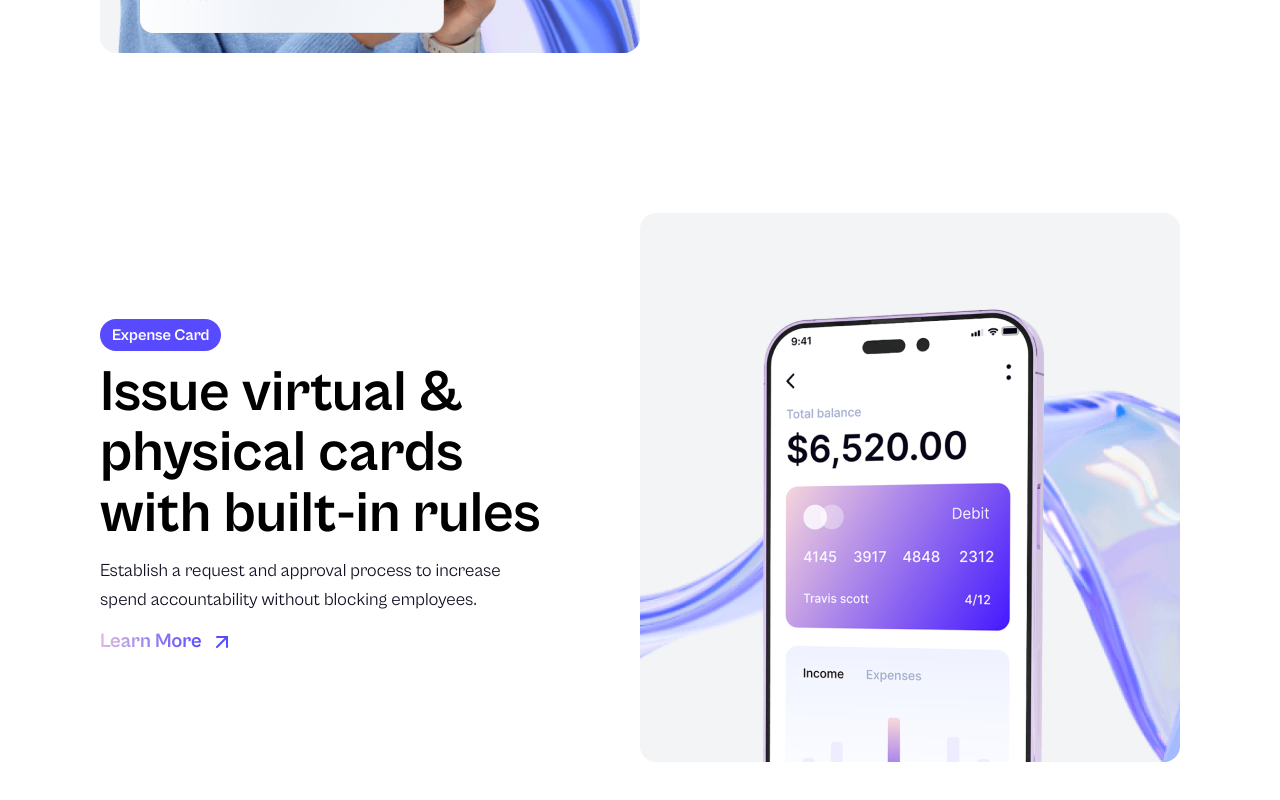
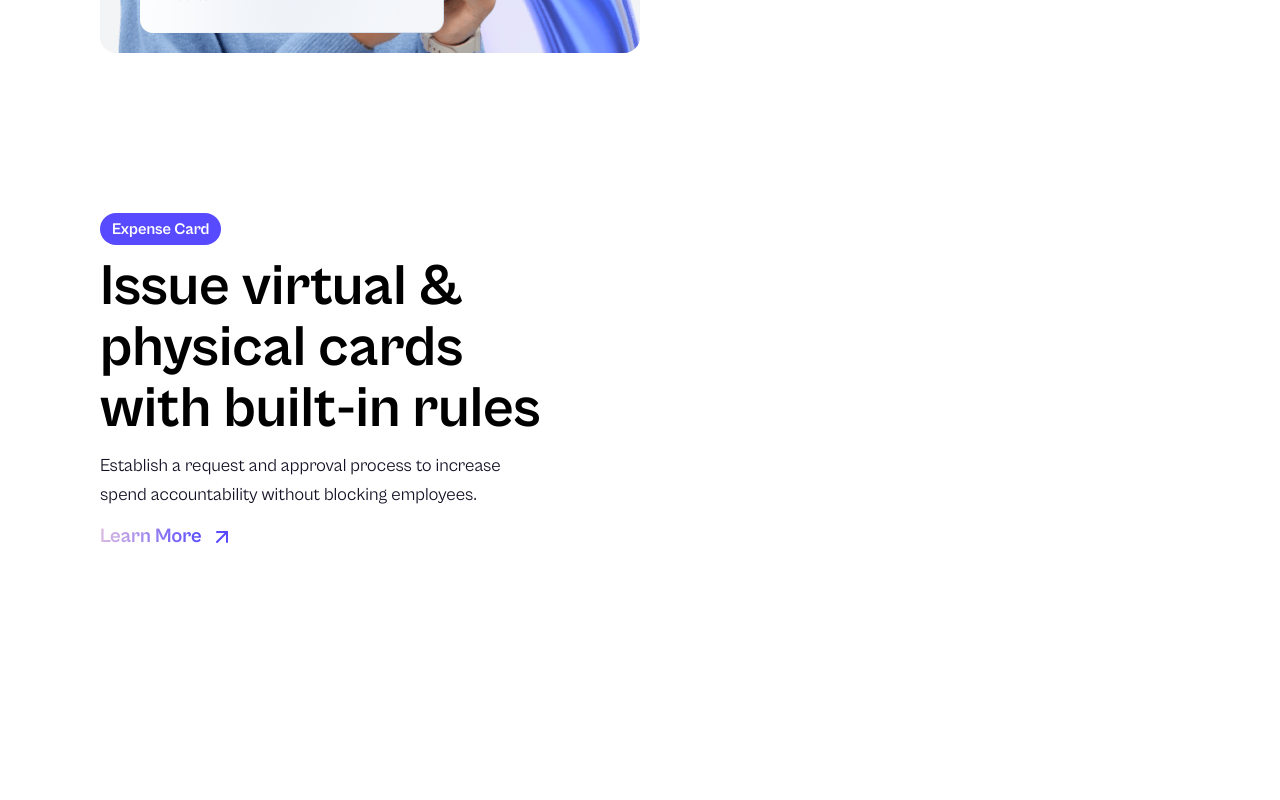
Before and after one commit to skupta12/DoWhith, a Next.js app: page / in a window 1280 px wide. Shown: the part 3027-3827 px from the top of the page. After the commit the page ends 3739 px from the top, so only its background shows below. Built offline with nearby package versions, Linux system fonts and the light colour scheme.

Commit message:
delete images

```diff
--- a/src/components/sections/home/IssueVirtual.tsx
+++ b/src/components/sections/home/IssueVirtual.tsx
@@ -28,22 +28,7 @@ const ShowCase = () => {
           </div>
           <div className="col-span-12 md:col-span-6">
             <div className="relative overflow-hidden">
-              <Image
-                className="rounded-2xl bg-gray-100 w-full"
-                width={568}
-                height={577}
-                quality={85}
-                src={BgGetControlImage}
-                alt="bg part image"
-              />
-              <Image
-                quality={85}
-                className="absolute bottom-0 sm:left-20 lg:w-[369px] w-[289px] lg:h-[488px] h-[408px] object-contain"
-                // width={369}
-                // height={488}
-                src={MainControlImage}
-                alt="main part image"
-              />
+
             </div>
           </div>
         </div>
```
